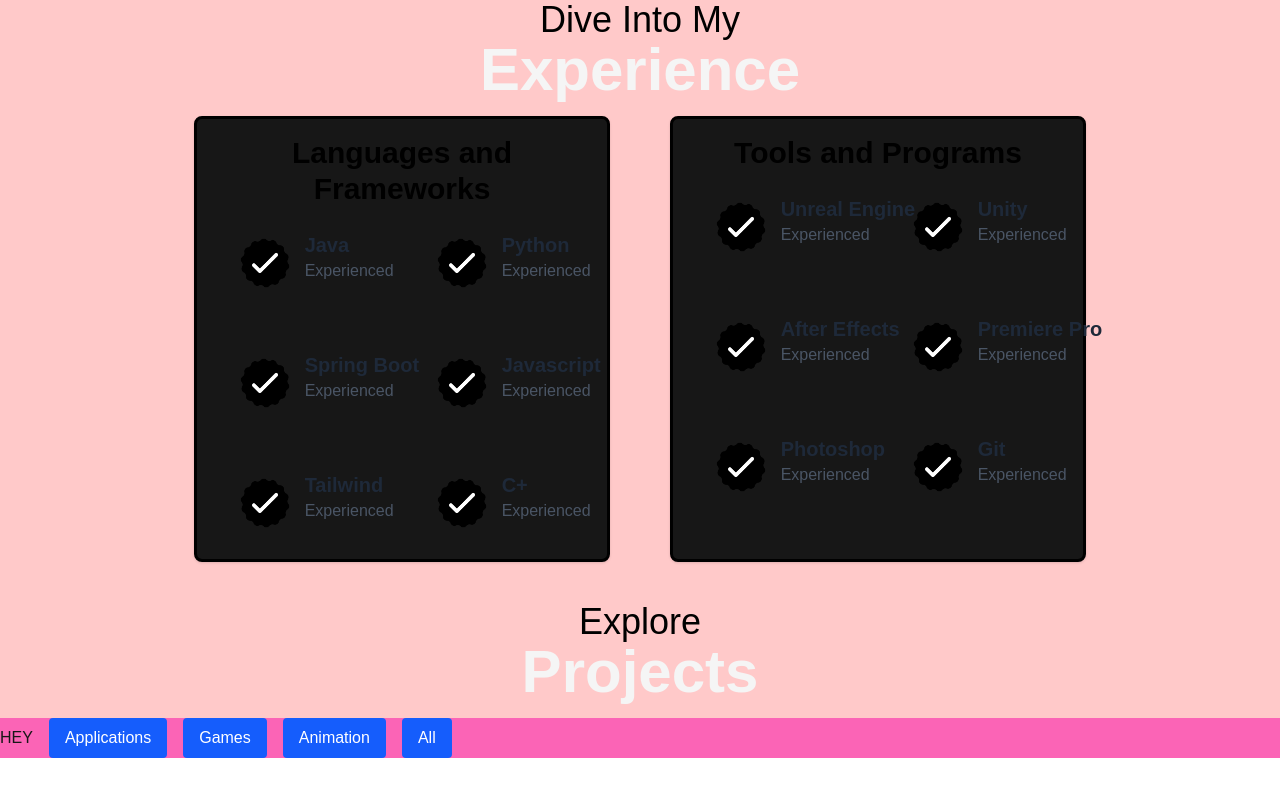
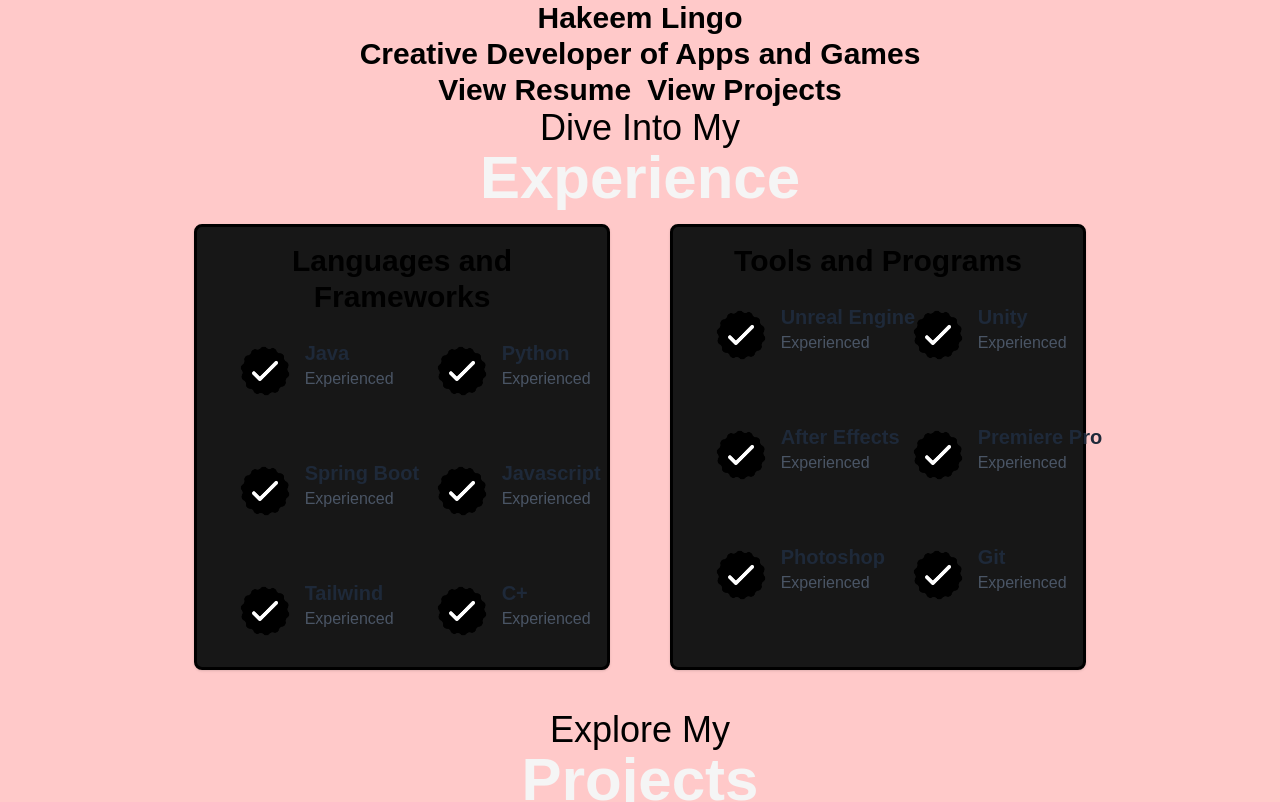
Before and after one commit to KeemL/modern_portfolio, a Next.js app: page / in a window 1280 px wide. Shown: the top 802 px of the page. Built offline with nearby package versions, Linux system fonts and the light colour scheme.

Commit message:
format project category section

```diff
--- a/src/app/about/about.tsx
+++ b/src/app/about/about.tsx
@@ -0,0 +1,12 @@
+export default function About() {
+  return (
+    <div className="rounded-lg text-center text-3xl font-bold text-black">
+      <h1>Hakeem Lingo</h1>
+      <p className=""> Creative Developer of Apps and Games</p>
+      <div className="space flex justify-center gap-x-4">
+        <a href=""> View Resume</a>
+        <a href=""> View Projects</a>
+      </div>
+    </div>
+  );
+}
--- a/src/app/components/ProjectCard.tsx
+++ b/src/app/components/ProjectCard.tsx
@@ -10,14 +10,19 @@ export default function ProjectCard({ project }: ProjectCardProps) {
   // eslint-disable-next-line @typescript-eslint/no-unused-vars
   const { title, stack, description, video, imageUrl, link } = project;
   return (
-    <div className="flex">
+    <div className="m-4 grid gap-x-4 rounded-lg bg-amber-700 p-4">
       <div className="">
-        <h1> {title}</h1>
+        <h1 className="text-3xl font-bold"> {title}</h1>
       </div>
       <img src={video} />
 
-      <h2> {stack}</h2>
-      <h3> {description}</h3>
+      <div className="rounded">
+        <h2 className="text-4x1 font-semibold text-black"> {stack}</h2>
+      </div>
+
+      <h1 className="text-3x1 gap-y-2 pt-2 text-pretty hyphens-none md:text-balance">
+        {description}
+      </h1>
     </div>
   );
 }
--- a/src/app/page.tsx
+++ b/src/app/page.tsx
@@ -3,22 +3,26 @@ import ProjectCard from "./components/ProjectCard";
 import SkillCard from "./components/SkillCard";
 import Experiences from "@/app/experiences/page";
 import Projects from "@/app/projects/page";
+import About from "./about/about";
 
 export default function Home() {
   return (
-    <div className="bg-red-200">
-      <div className="text-center mb-4">
+    <div className="gap-10 bg-red-200">
+      <About />
+
+      <div className="mb-4 text-center">
         <p className="text-4xl text-black"> Dive Into My</p>
         <h1 className="text-6xl font-bold text-neutral-100"> Experience </h1>
       </div>
-      <Experiences/>
-      <div className="text-center mb-4">
-        <p className="text-4xl text-black"> Explore</p>
+      <div>
+        <Experiences />
+      </div>
+
+      <div className="mb-4 text-center">
+        <p className="text-4xl text-black"> Explore My</p>
         <h1 className="text-6xl font-bold text-neutral-100"> Projects </h1>
       </div>
-      <Projects/>
-
-
+      <Projects />
     </div>
   );
 }
--- a/src/app/projects/page.tsx
+++ b/src/app/projects/page.tsx
@@ -14,34 +14,36 @@ export default function Projects() {
 
   return (
     <div>
-      <div className="flex gap-4 bg-pink-400">
-        <button>HEY</button>
+      <div className="flex gap-4 py-4 text-2xl">
+        <h1 className="font ml-10 place-self-center font-bold text-black">
+          Filter:
+        </h1>
         <button
-          className="rounded bg-blue-600 px-4 py-2 text-white"
+          className="w-26 rounded bg-blue-600 px-4 py-2 text-white"
+          onClick={() => handleClick("All")}
+        >
+          All
+        </button>
+        <button
+          className="h-20 w-40 rounded bg-blue-600 px-4 py-2 text-white"
           onClick={() => handleClick("Applications")}
         >
           Applications
         </button>
         <button
-          className="rounded bg-blue-600 px-4 py-2 text-white"
+          className="w-26 rounded bg-blue-600 px-4 py-2 text-white"
           onClick={() => handleClick("Games")}
         >
           Games
         </button>
         <button
-          className="rounded bg-blue-600 px-4 py-2 text-white"
+          className="w-40 rounded bg-blue-600 px-4 py-2 text-white"
           onClick={() => handleClick("Animation")}
         >
           Animation
         </button>
-        <button
-          className="rounded bg-blue-600 px-4 py-2 text-white"
-          onClick={() => handleClick("All")}
-        >
-          All
-        </button>
       </div>
-      <div className="bg-sky-600">
+      <div className="">
         {" "}
         <FilteredProjects category={selectedCategory} />
       </div>
--- a/src/app/projects/projectData.ts
+++ b/src/app/projects/projectData.ts
@@ -14,10 +14,10 @@ export interface Project {
 export const projectsData: Project[] = [
   {
     id: "proj1",
-    title: "MEEPS",
+    title: "Environmental Pollutant Severity App",
     stack: ["React", " Javascript", " Java", " Spring Boot"],
     description:
-      "Application that identifies and assists patients affected by environmental pollutants by alerting the severity of nearby locations based on their individual afflictions. Uses Google's Geocoding API to find current location through coordinates and Meersen's API to determine and calcualte relevant pollutants and their severity levels.",
+      "Health application that identifies and assists patients affected by environmental pollutants by alerting the severity of nearby locations based on their individual afflictions. Uses Google's Geocoding API to find current location through coordinates and Meersen's API to determine and calculate relevant pollutants and their severity levels.",
     category: "Applications",
   },
   {
@@ -28,11 +28,34 @@ export const projectsData: Project[] = [
     category: "Applications",
     stack: ["React", " Java", " Spring Boot"],
   },
-  //   {
-  //     id: "proj3",
-  //     title: "",
-  //     description: "",
-  //     category: "Applications",
-  //     stack: [],
-  //   },
+
+  // {
+  //   id: "proj3",
+  //   title: "",
+  //   description: "",
+  //   category: "Applications",
+  //   stack: [],
+  // }
+  {
+    id: "proj4",
+    title: "McDonalds Interactive Game",
+    description: "",
+    category: "Games",
+    stack: [],
+  },
+  {
+    id: "proj5",
+    title: "Rocket Drive",
+    description: "",
+    category: "Games",
+    stack: [],
+  },
+  {
+    id: "proj6",
+    title: "Avengers: New Game",
+    description:
+      "Created using using C++ in Visual Studio Code for an MGBA(Gameboy) emulator.",
+    category: "Games",
+    stack: [],
+  },
 ];
--- a/src/app/projects/projects.tsx
+++ b/src/app/projects/projects.tsx
@@ -12,9 +12,11 @@ export default function FilteredProjects({ category }: ProjectsProps) {
 
   // const { title, stack, description, video, imageUrl, link } = project;
   return (
-    <div className="">
+    <div className="m-4">
       {projects.map((project) => (
-        <ProjectCard key={project.id} project={project} />
+        <div key={project.id} className="m-4">
+          <ProjectCard key={project.id} project={project} />
+        </div>
       ))}
     </div>
   );
```
